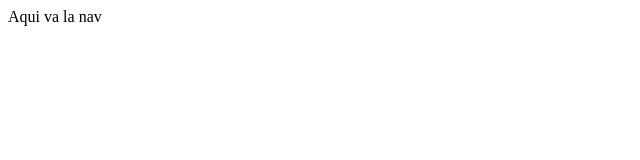
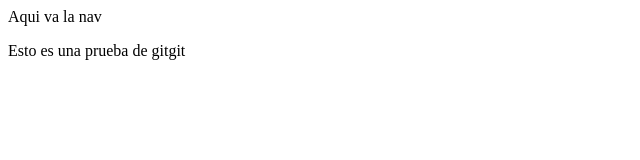
Before and after one commit to ManuelagDuque/git-test, a plain HTML site: page index.html in a window 1280 px wide. Shown: the whole page, without its empty margins (0-640 px from the left). Drawn offline with Linux system fonts and the light colour scheme.

Commit message:
Parrafo add

```diff
--- a/index.html
+++ b/index.html
@@ -9,5 +9,6 @@
     <nav>
 Aqui va la nav
     </nav>
+    <p>Esto es una prueba de gitgit </p>
 </body>
 </html>
```
